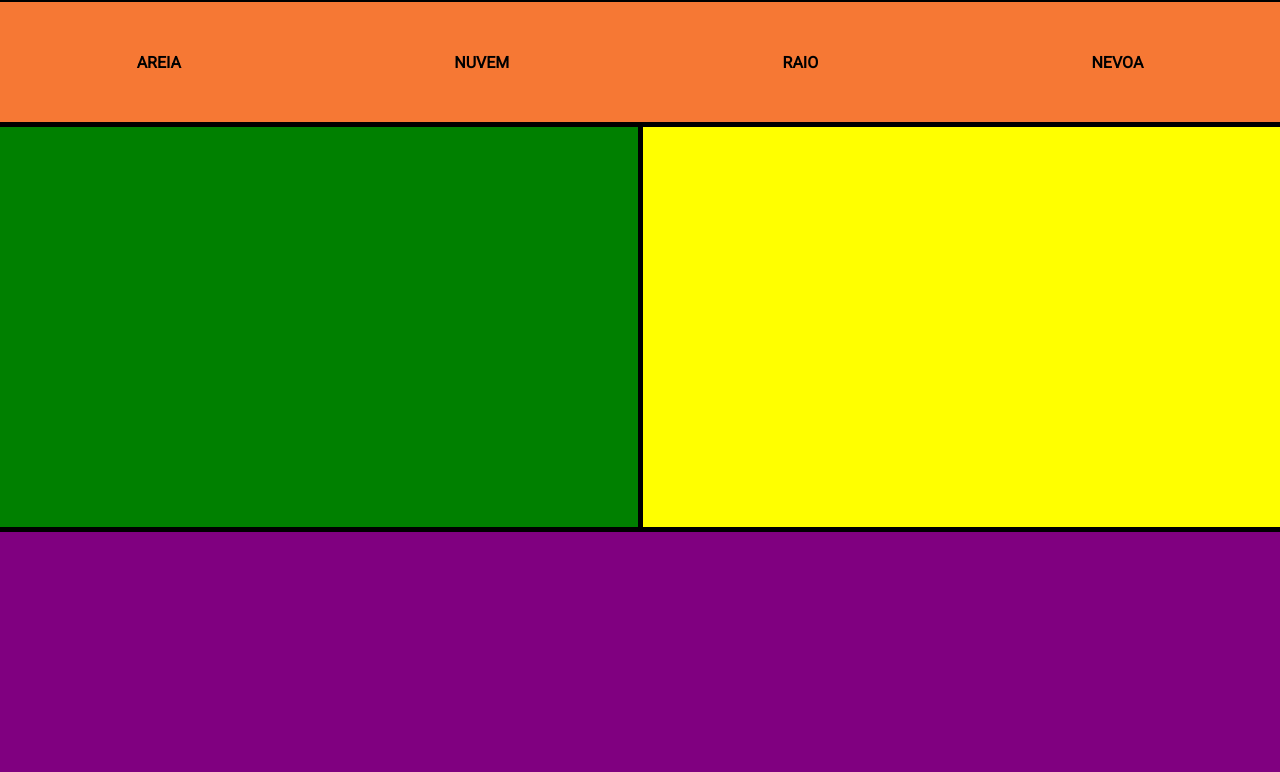
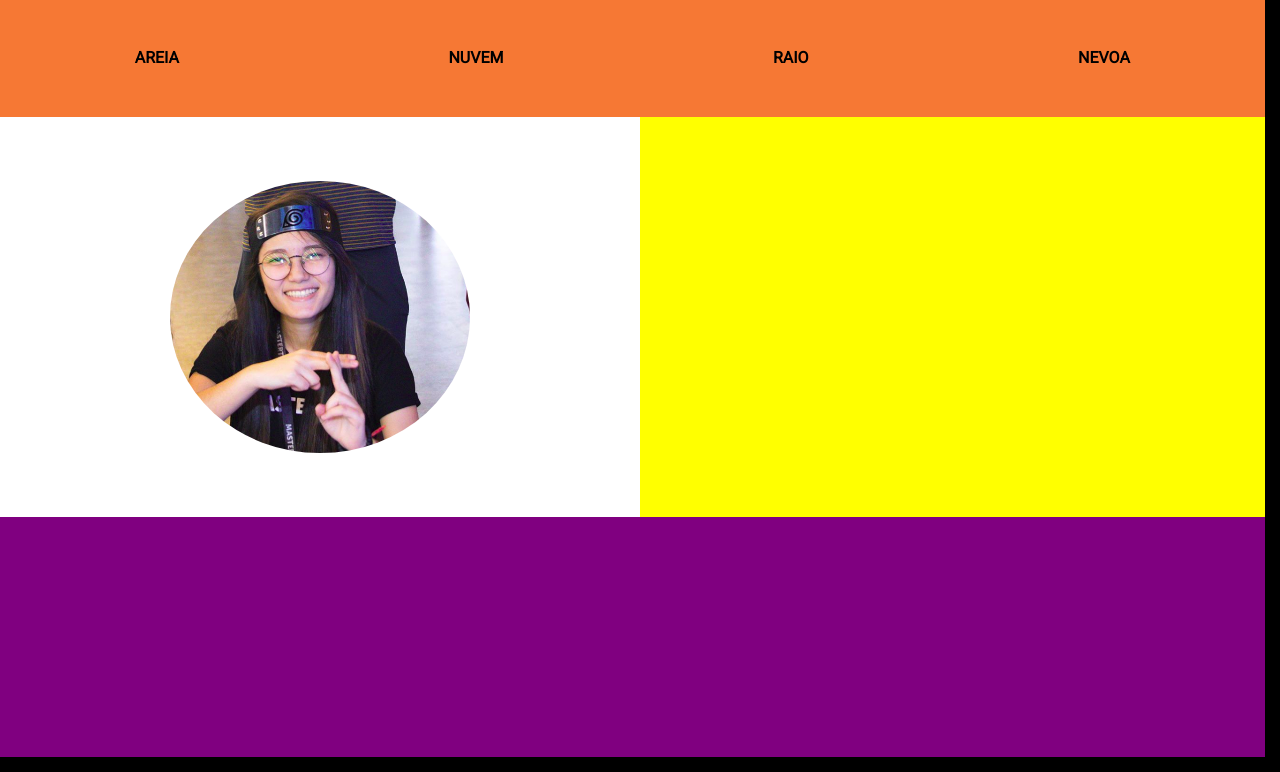
Before and after one commit to academia04-2019/103-grid, a plain HTML site: page index.html in a window 1280 px wide. Shown: the part 163-935 px from the top of the page. Drawn offline with Linux system fonts and the light colour scheme.

Commit message:
Colocar a foto da aninha na section e arrumar o tamanho das colunas

```diff
--- a/index.html
+++ b/index.html
@@ -21,7 +21,9 @@
       <a href="">Raio</a>
       <a href="">Nevoa</a>
     </nav>
-    <section></section>
+    <section>
+      <img src="imagens/image.png" alt="Foto da Aninha">
+    </section>
     <aside></aside>
     <footer>
     </footer>
--- a/style.css
+++ b/style.css
@@ -6,11 +6,8 @@ body{
                       'section section aside aside'
                       'footer footer footer footer';
   grid-template-rows: 20vh 15vh 50vh 30vh;
-  /* grid-template-columns: 10vw 30vw 40vw 20vw;*/
+  grid-template-columns: 25% 25% 25% 23.8%;
   background-color: black;
-  grid-gap: 5px;
-  /* grid-row-gap: 5px;
-  grid-column-gap: 5px; */
 }
 
 header{
@@ -53,8 +50,20 @@ nav a:hover{
 }
 
 section{
+  align-items: center;
+  background-color: white;
+  display: flex;
+  justify-content: center;
   grid-area: section;
-  background-color: green;
+}
+
+section img{
+  border-radius: 100%;
+  width: 300px;
+}
+
+section img:hover{
+  width: 310px;
 }
 aside{
   grid-area: aside;
```
